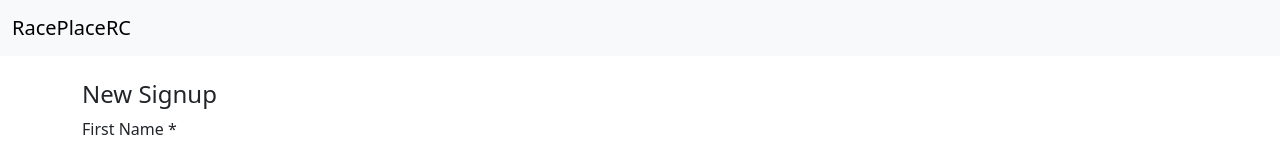
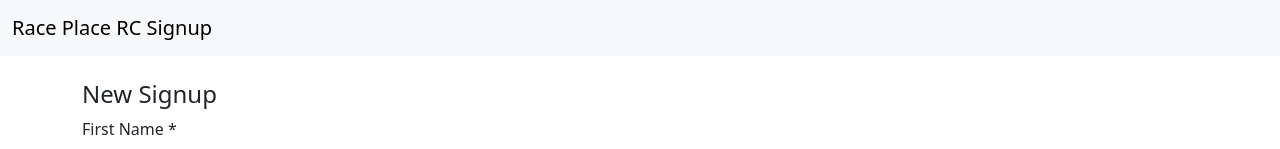
Before and after one commit to gbertman/RacePlaceRCSignUp, a React (Create React App) app in the folder client/: page / in a window 1280 px wide. Shown: the top 149 px of the page. Built offline with nearby package versions, Linux system fonts and the light colour scheme; no server answers; the HTML template or start-up script is replaced by a standard one.

Commit message:
fixed title

```diff
--- a/client/public/index.html
+++ b/client/public/index.html
@@ -7,7 +7,7 @@
     <meta name="theme-color" content="#000000" />
     <meta
       name="description"
-      content="Web site created using create-react-app"
+      content="Race Place RC Signup"
     />
     <link rel="apple-touch-icon" href="%PUBLIC_URL%/logo192.png" />
     <!--
@@ -24,7 +24,7 @@
       work correctly both with client-side routing and a non-root public URL.
       Learn how to configure a non-root public URL by running `npm run build`.
     -->
-    <title>React App</title>
+    <title>Race Place RC Signup</title>
   </head>
   <body>
     <noscript>You need to enable JavaScript to run this app.</noscript>
--- a/client/src/App.js
+++ b/client/src/App.js
@@ -41,7 +41,7 @@
         <Router>
             <nav className="navbar navbar-expand-lg navbar-light bg-light">
                 <div className="container-fluid">
-                    <Link className="navbar-brand" to="/">RacePlaceRC</Link>
+                    <Link className="navbar-brand" to="/">Race Place RC Signup</Link>
                 </div>
             </nav>
             <div className="container mt-4">
```
Also changed, not shown: client/public/manifest.json.
